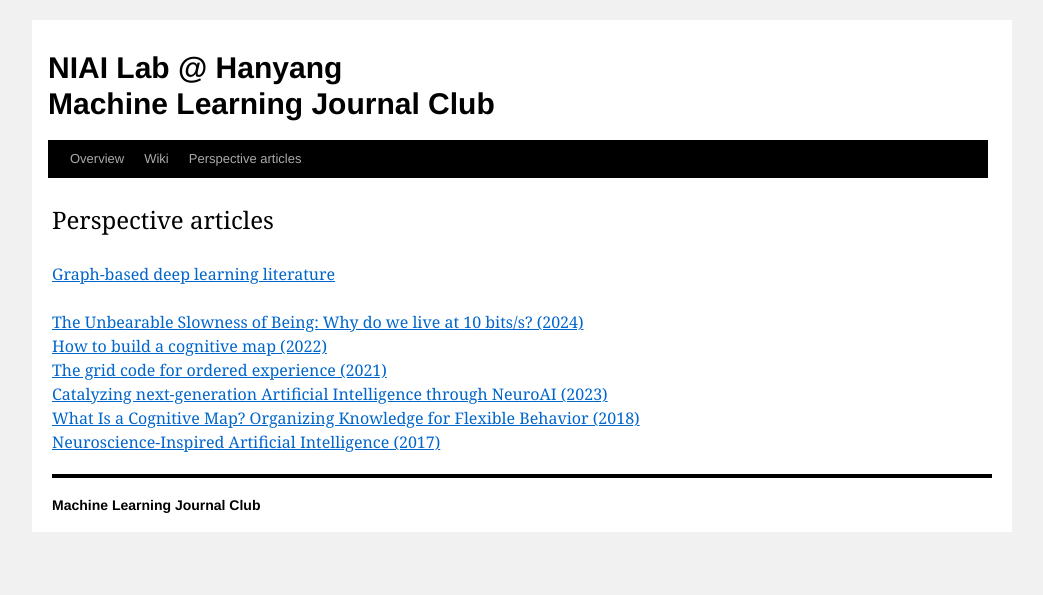
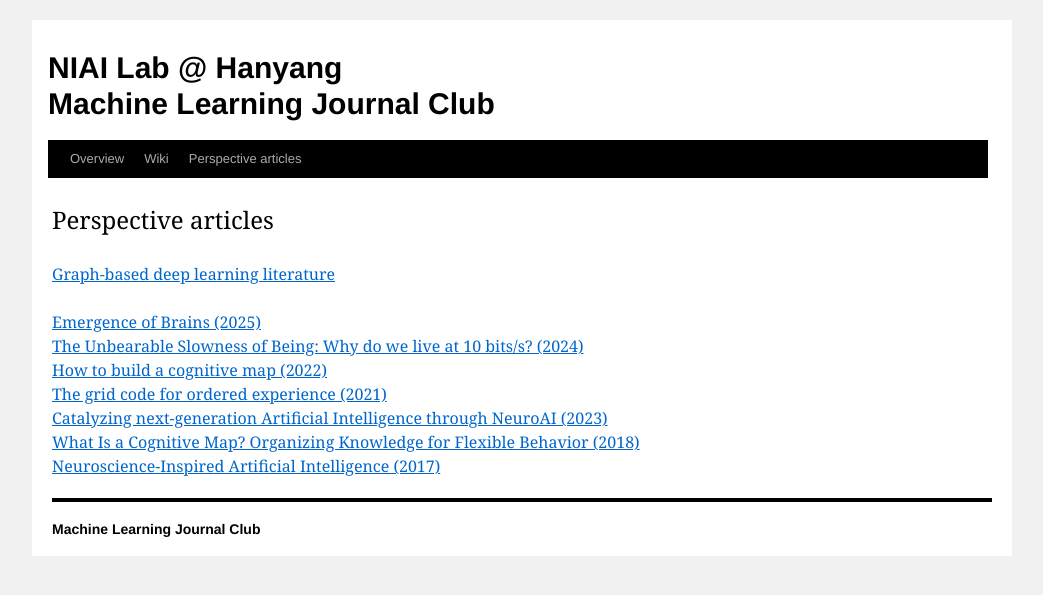
Before and after one commit to niai-lab/GraphML-JC, a Jekyll site: the page built from suggested_reading.html, in a window 1280 px wide. Shown: the top 595 px of the page, without its empty margins (118-1161 px from the left). Built offline with Jekyll 4.4.1, drawn with Linux system fonts in a browser that asks for light colours.

Commit message:
Update suggested_reading.html

```diff
--- a/suggested_reading.html
+++ b/suggested_reading.html
@@ -11,6 +11,7 @@ title: Perspective articles
 
   <p><a href="https://github.com/naganandy/graph-based-deep-learning-literature">Graph-based deep learning literature</a><br /><br />
 
+    <a href="https://journals.aps.org/prxlife/pdf/10.1103/62p9-wn32">Emergence of Brains (2025)</a><br />
     <a href="https://arxiv.org/abs/2408.10234">The Unbearable Slowness of Being: Why do we live at 10 bits/s? (2024)</a><br />
     <a href="https://www.nature.com/articles/s41593-022-01153-y">How to build a cognitive map (2022)</a><br />
     <a href="https://www.nature.com/articles/s41583-021-00499-9">The grid code for ordered experience (2021)</a><br />
```
